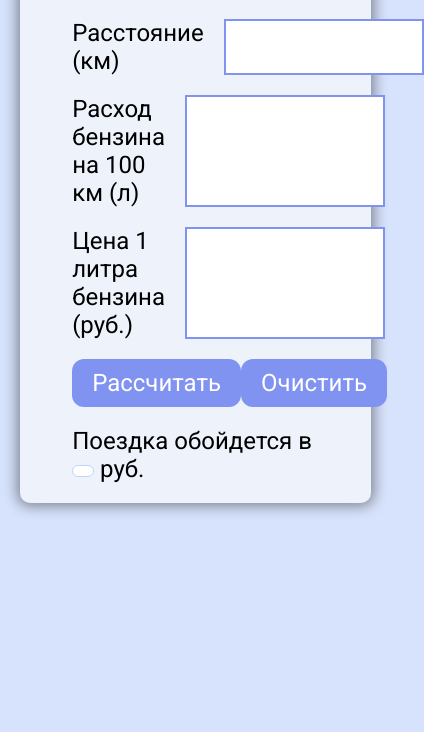
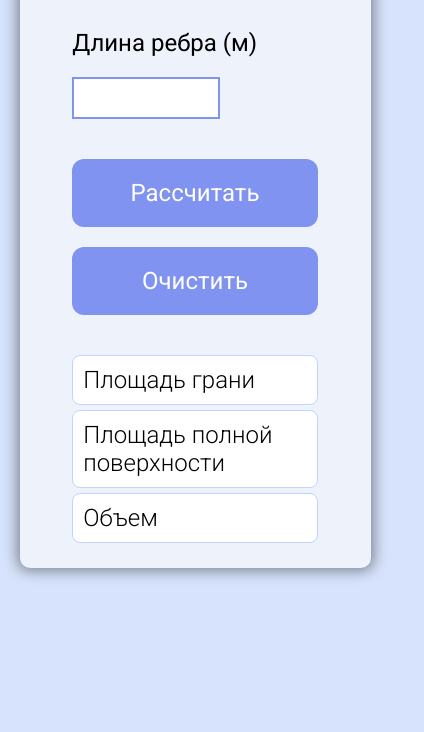
Before and after one commit to fBoks/RideCost-JS, a plain HTML site: page index.html in a window 390 px wide. Shown: the part 142-874 px from the top of the page, 424 px wide, since content can reach past the window. Drawn offline with Linux system fonts and the light colour scheme.

Commit message:
Add files via upload

```diff
--- a/css/style.css
+++ b/css/style.css
@@ -9,10 +9,12 @@ body {
     background-color: #edf2fb;
 
     max-width: 1200px;
+    min-width: 324px;
     width: 90%;
 
     margin: auto;
-    margin-top: 20px;
+    margin-top: 30px;
+    margin-bottom: 60px;
     padding: 20px 10% 20px 10%;
 
     box-shadow: 0 0 14px 3px #7d8492;
@@ -41,23 +43,19 @@ h1 {
 .main {}
 
 .main__input-field {
-    display: block;
+    display: flex;
+    justify-content: space-between;
+    justify-items: center;
 
     margin-bottom: 20px;
 }
 .main__input-field label {
     margin-right: 20px;
 }
-.main__input-field div {
-    display: flex;
-    justify-content: space-between;
-
-    margin-bottom: 20px;
-}
-.main__input-field div input {
+.main__input-field input {
     border: solid 2px #8093f1;
 
-    max-width: 200px;
+    width: 60%;
 
     font-size: 24px;
     padding: 5px;
@@ -87,14 +85,14 @@ h1 {
 
 .clear-btn {}
 
-.main__results div p span {
+.main__results div {
     background-color: #fff;
 
-    display: inline-block;
+    display: flex;
+    justify-content: space-between;
 
-    font-weight: 700;
-
-    padding: 5px 10px;
+    margin-bottom: 5px;
+    padding: 10px;
 
     border: solid 1px #c1d3fe;
     border-radius: 8px;
@@ -114,3 +112,33 @@ h1 {
 .surface-area {}
 
 .cube-volume {}
+
+@media (max-width: 768px) {
+    .main__input-field {
+        display: flex;
+        flex-direction: column;
+
+        margin-bottom: 40px;
+    }
+    .main__input-field label {
+        margin-bottom: 20px;
+    }
+
+    .main__buttons {
+        display: flex;
+        flex-direction: column;
+
+        margin-bottom: 40px;
+    }
+    .main__buttons button {
+        padding: 20px 20px;
+    }
+    .main__buttons .calculate-btn {
+        margin-bottom: 20px;
+    }
+
+    .main__results div {
+        display: flex;
+        flex-direction: column;
+    }
+}
--- a/index.html
+++ b/index.html
@@ -4,7 +4,7 @@
     <meta charset="UTF-8">
     <meta http-equiv="X-UA-Compatible" content="IE=edge">
     <meta name="viewport" content="width=device-width, initial-scale=1.0">
-    <title>Стоимость поездки</title>
+    <title>Калькулятор для куба</title>
 
     <link rel="stylesheet" href="./css/normalize.css">
     <link rel="stylesheet" href="./css/style.css">
@@ -16,35 +16,34 @@
 <body>
     <div class="container1">
         <header class="header container2">
-            <h1>Стоимость поездки</h1>
+            <h1>Калькулятор для куба</h1>
         </header>
         <article class="main container2">
             <section class="main__input-field">
-                <div class="main__input-field__distance">
-                    <label for="distance-input" class="noselect">Расстояние (км)</label>
-                    <input id="distance-input" type="text" value="">
-                </div>
-                <div class="main__input-field__gas-consumption">
-                    <label for="gas-consumption-input" class="noselect">Расход бензина на 100 км (л)</label>
-                    <input id="gas-consumption-input" type="text" value="">
-                </div>
-                <div class="main__input-field__gas-price">
-                    <label for="gas-price-input" class="noselect">Цена 1 литра бензина (руб.)</label>
-                    <input id="gas-price-input" type="text" value="">
-                </div>
+                <label for="input" class="noselect">Длина ребра (м)</label>
+                <input id="input" type="text" value="">
             </section>
             <section class="main__buttons">
                 <button type="button" class="calculate-btn" id="calculate-btn">Рассчитать</button>
                 <button type="button" class="clear-btn" id="clear-btn">Очистить</button>
             </section>
             <section class="main__results">
-                <div class="main__results__ride-cost">
-                    <p class="description">Поездка обойдется в <span class="result" id="ride-cost__res"></span> руб.</p>
-
+                <div class="face-area">
+                    <p class="description">Площадь грани</p>
+                    <p class="result" id="face-area__res"></p>
+                </div>
+                <div class="surface-area">
+                    <p class="description">Площадь полной поверхности</p>
+                    <p class="result" id="surface-area__res"></p>
+                </div>
+                <div class="cube-volume">
+                    <p class="description">Объем</p>
+                    <p class="result" id="cube-volume__res"></p>
                 </div>
             </section>
         </article>
     </div>
+    <br>
 
     <script src="./js/script.js"></script>
 </body>
--- a/js/script.js
+++ b/js/script.js
@@ -3,32 +3,31 @@ const script = () => {
     const calculateBtn = document.getElementById("calculate-btn");
     const clearBtn = document.getElementById("clear-btn");
 
-    let distance = document.getElementById("distance-input");
-    let gasConsumption = document.getElementById("gas-consumption-input");
-    let gasPrice = document.getElementById("gas-price-input");
+    let inputData = document.getElementById("input");
 
-    const rideCost = document.getElementById("ride-cost__res");
+    const faceAreaRes = document.getElementById("face-area__res");
+    const surfaceAreaRes = document.getElementById("surface-area__res");
+    const cubeVolumeRes = document.getElementById("cube-volume__res");
 
     // действия при клике
     calculateBtn.addEventListener("click", () => {
-        if (
-            distance.value === "" ||
-            gasConsumption.value === "" ||
-            gasPrice.value === "")
+        if (inputData.value === "")
         {
             alert("Введите данные!");
         }
         else
         {
-            rideCost.innerHTML = `${((distance.value / 100) * gasConsumption.value * gasPrice.value).toFixed(2)}`;
+            faceAreaRes.innerHTML = `${(inputData.value ** 2).toFixed(2)}`;
+            surfaceAreaRes.innerHTML = `${(inputData.value ** 2 * 6).toFixed(2)}`;
+            cubeVolumeRes.innerHTML = `${(inputData.value ** 3).toFixed(2)}`;
         }
     });
 
     clearBtn.addEventListener("click", () => {
-        distance.value = "";
-        gasConsumption.value = "";
-        gasPrice.value = "";
-        rideCost.innerHTML = "";
+        inputData.value = "";
+        faceAreaRes.innerHTML = "";
+        surfaceAreaRes.innerHTML = "";
+        cubeVolumeRes.innerHTML = "";
     })
 }
 
```
